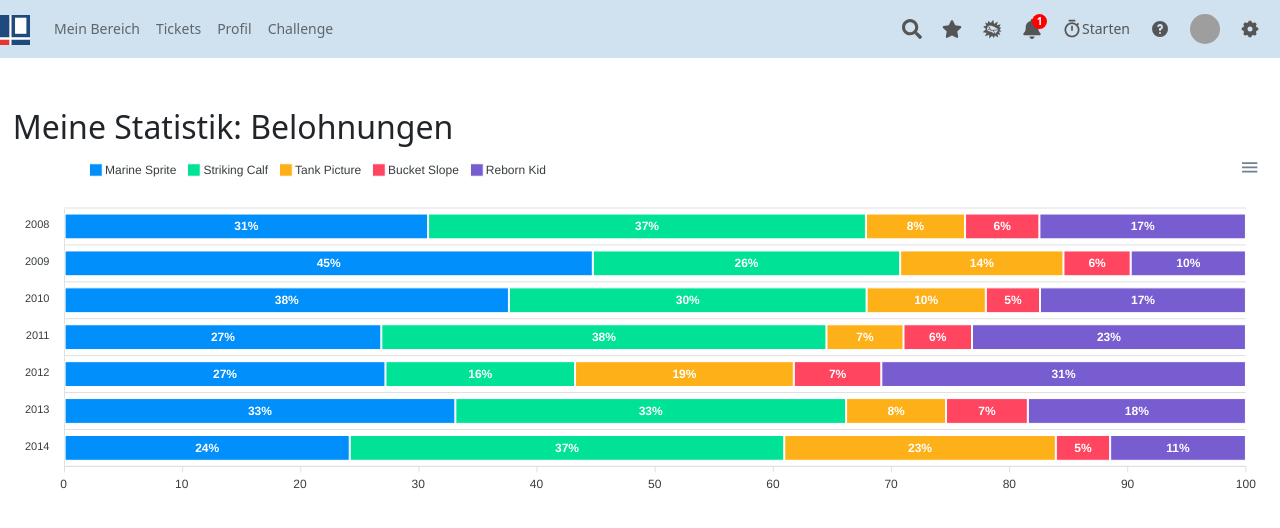
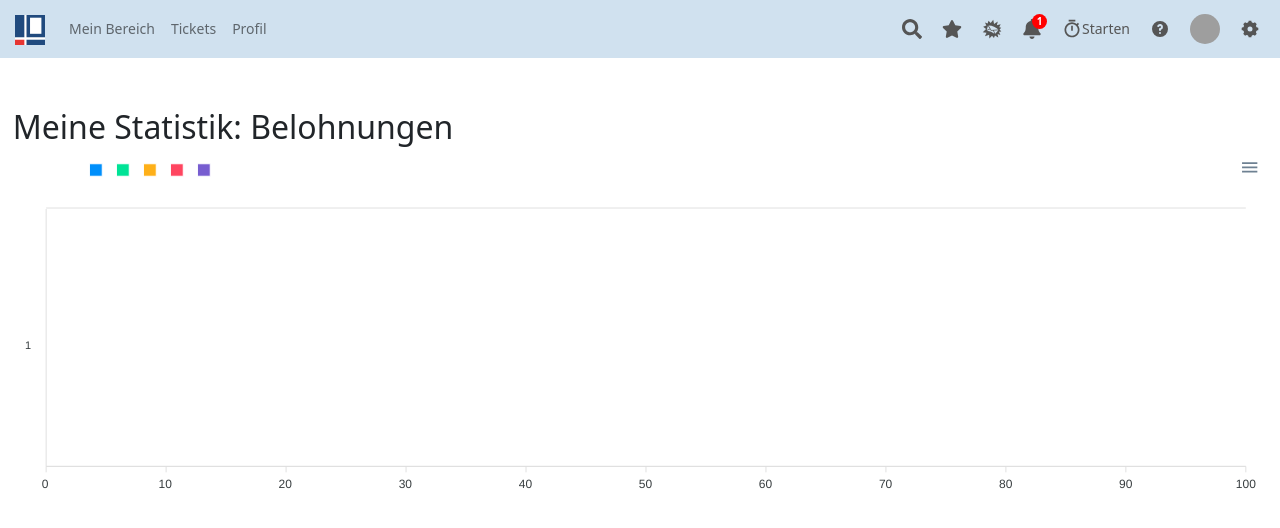
Before and after one commit to RomanoLu/bcs-gamification, a React (Create React App) app: page /belohnungen in a window 1280 px wide. Shown: the top 528 px of the page. Built offline with nearby package versions, Linux system fonts and the light colour scheme; no server answers; grey boxes are pictures that could not be loaded.

Commit message:
Header angepassts

```diff
--- a/src/Components/ChallengeFormular/ChallengeForm.js
+++ b/src/Components/ChallengeFormular/ChallengeForm.js
@@ -18,7 +18,7 @@ class ChallengeForm extends React.Component {
       zeit: 0,
       priorität: "",
       bewertung: "",
-      anzahl: 0,
+      anzahl: 1,
       ende: "",
       aktion: "Tickets",
       buchung_über: "",
@@ -69,7 +69,7 @@ class ChallengeForm extends React.Component {
     };
     return (
       <>
-        <h2>Neue Challenge anlegen</h2>
+        <h2 style={{ marginLeft: "15%" }}>Neue Challenge anlegen</h2>
         <div className={ChallengeFormCSS.flexboxContainer}>
           <Form noValidate validated={this.state.validated} onSubmit={submit}>
             <fieldset>
--- a/src/Components/Dashboard/Tabellen.js
+++ b/src/Components/Dashboard/Tabellen.js
@@ -340,7 +340,7 @@ function Tabellen(props) {
         ) : (
           props.display === "Ticket" && (
             <Table responsive="sm">
-              <caption className={style.caption}>Tickets</caption>
+              <caption className={style.caption}>Tickets (Kunde)</caption>
               <tbody>
                 <tr className={style.secondhead}>
                   <td style={{ width: "5%" }}>ID</td>
--- a/src/Components/Header/Header.js
+++ b/src/Components/Header/Header.js
@@ -30,9 +30,11 @@ class Header extends React.Component {
         <div className={HeaderCSS.wrapper}>
           <div className={HeaderCSS.search}>
             <Navbar>
-              <Navbar.Brand>
+              <Navbar.Brand >
                 {" "}
-                <img src={Logo} width="30px" height="30px" />{" "}
+                <a href="/dashboard">
+                <img style={{marginLeft: "15px"}}  src={Logo} width="30px" height="30px" />{" "}
+                </a>
               </Navbar.Brand>
               <Navbar.Toggle className={HeaderCSS.coloring} />
               <Navbar.Collapse>
@@ -40,7 +42,6 @@ class Header extends React.Component {
                   <Nav.Link href="/dashboard">Mein Bereich</Nav.Link>
                   <Nav.Link href="/tickets">Tickets</Nav.Link>
                   <Nav.Link href="/profile">Profil</Nav.Link>
-                  <Nav.Link href="/statistics">Challenge</Nav.Link>
                 </Nav>
               </Navbar.Collapse>
             </Navbar>
@@ -67,11 +68,14 @@ class Header extends React.Component {
               <HiQuestionMarkCircle className={HeaderCSS.icon} />
             </div>
             <div className={HeaderCSS.item}>
+              <a href="/profile">
               <img
+
                 src="https://profile-images.xing.com/images/4a6cc053bd0c65e3ecd609eb3f39188c-1/fatih-kuruscu.1024x1024.jpg"
                 alt=""
                 className={HeaderCSS.avatar}
               />
+              </a>
             </div>
             <div className={HeaderCSS.item}>
               <RiSettings5Fill className={HeaderCSS.icon} onClick = {nav_extra}/>
@@ -82,9 +86,9 @@ class Header extends React.Component {
       </div>
       <div className={HeaderCSS.settingNav}>
       <Dropdown.Menu show = {this.state.showPopup}>
-        <Dropdown.Item href="/newChallenge" onClick = {nav_extra} eventKey="1">Challenge</Dropdown.Item>
-        <Dropdown.Item href="/statistics" onClick = {nav_extra} eventKey="2">Statistik</Dropdown.Item>
-        <Dropdown.Item href="/belohnungen" onClick = {nav_extra} eventKey="3">Meine Belohnungen</Dropdown.Item>
+        <Dropdown.Item href="/newChallenge" onClick = {nav_extra} eventKey="1">Challenge (Admin)</Dropdown.Item>
+        <Dropdown.Item href="/statistics" onClick = {nav_extra} eventKey="2">Challenge</Dropdown.Item>
+        <Dropdown.Item href="/belohnungen" onClick = {nav_extra} eventKey="3">Belohnungen</Dropdown.Item>
       </Dropdown.Menu>
       </div>
 
--- a/src/Components/Statistics/Belohnungschart.js
+++ b/src/Components/Statistics/Belohnungschart.js
@@ -8,20 +8,20 @@ export class Belohnungschart extends React.Component {
 
       this.state = {
         series: [{
-          name: 'Marine Sprite',
-          data: [44, 55, 41, 37, 22, 43, 21]
+          name: '',
+          data: [0]
         }, {
-          name: 'Striking Calf',
-          data: [53, 32, 33, 52, 13, 43, 32]
+          name: '',
+          data: [0]
         }, {
-          name: 'Tank Picture',
-          data: [12, 17, 11, 9, 15, 11, 20]
+          name: '',
+          data: [0]
         }, {
-          name: 'Bucket Slope',
-          data: [9, 7, 5, 8, 6, 9, 4]
+          name: '',
+          data: [0]
         }, {
-          name: 'Reborn Kid',
-          data: [25, 12, 19, 32, 25, 24, 10]
+          name: '',
+          data: [0]
         }],
         options: {
           chart: {
@@ -40,7 +40,7 @@ export class Belohnungschart extends React.Component {
             colors: ['#fff']
           },
           xaxis: {
-            categories: [2008, 2009, 2010, 2011, 2012, 2013, 2014],
+            categories: [],
           },
           tooltip: {
             y: {
--- a/src/Components/Statistics/Statistics.js
+++ b/src/Components/Statistics/Statistics.js
@@ -56,7 +56,7 @@ class Statistics extends Component {
     }
     return (
       <div className={style.container}>
-        <h2>Meine Statistik: Challenge</h2>
+        <h2 style={{ marginLeft: "3.8%" }}>Meine Challenges</h2>
         <Form style={{ marginLeft: "3.8%" }}>
           <Form.Group>
             <Form.Select
```
Also changed, not shown: 1 other file (tests, documents, lock files or other folders).
